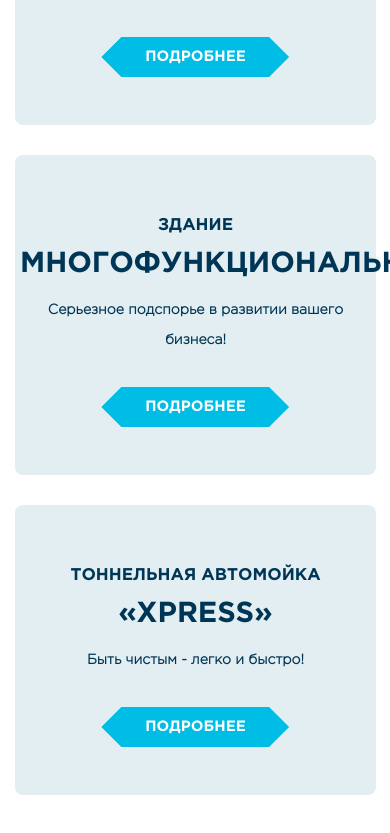
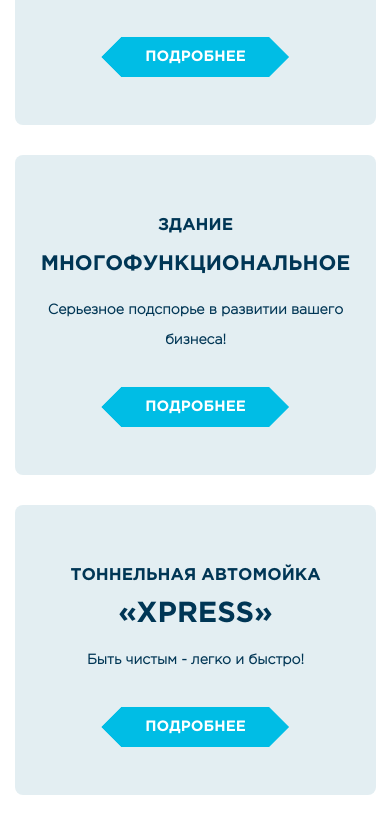
Before and after one commit to DanikKaragodin/bugincom, a plain HTML site: page projects/index.html in a window 390 px wide. Shown: the part 894-1727 px from the top of the page. Drawn offline with nearby package versions, Linux system fonts and the light colour scheme; no server answers.

Commit message:
Дополнительные корректировки

```diff
--- a/projects/index.html
+++ b/projects/index.html
@@ -173,7 +173,7 @@
 				<div class="projects_one">
 	            	<a class="po_pic_link" href="logistic_yard.html"><img src="../tmp/generate_pic/gallery/superNew/2FIX_2_560!416!.jpg" alt="" /></a>
 	                <a class="po_type_link" href="logistic_yard.html">Здание</a>
-	                <a class="po_nazv_link" href="logistic_yard.html">Многофункциональное</a>
+	                <a class="po_nazv_link project_long_text" href="logistic_yard.html">Многофункциональное</a>
 	                <p><b>Cерьезное подспорье в развитии вашего бизнеса!</b></p></p>
 	                <a class="po_more_link" href="logistic_yard.html">подробнее</a>
 	            </div>
--- a/style/styleMobile.css
+++ b/style/styleMobile.css
@@ -564,8 +564,8 @@
   .foto_big_img{
     width: 345px;
   }
-  span.project_long_text{
-  font-size: 18px;
+  span.project_long_text,.projects_one a.project_long_text{
+  font-size: 21px;
   }
   /* .fotos_small{
     display: flex;
```
Also changed, not shown: projects/logistic_yard.html (+0 -8 lines).
